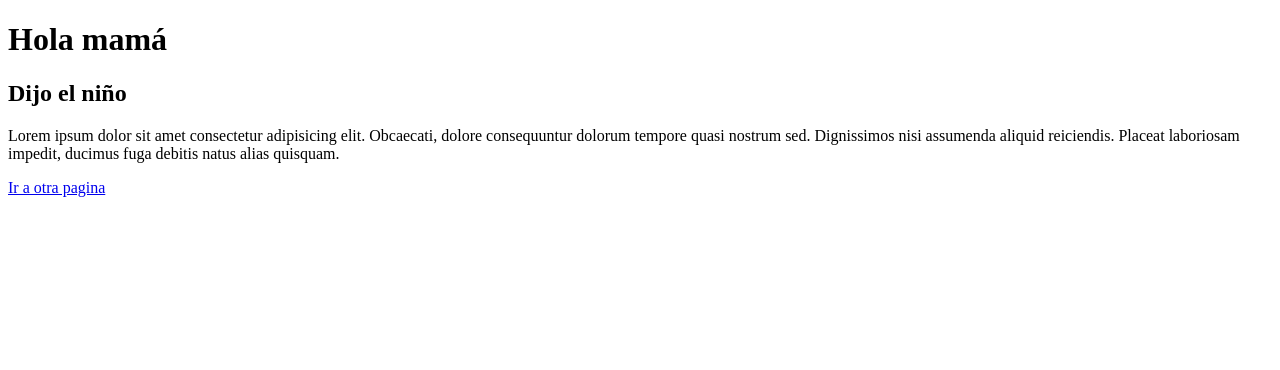
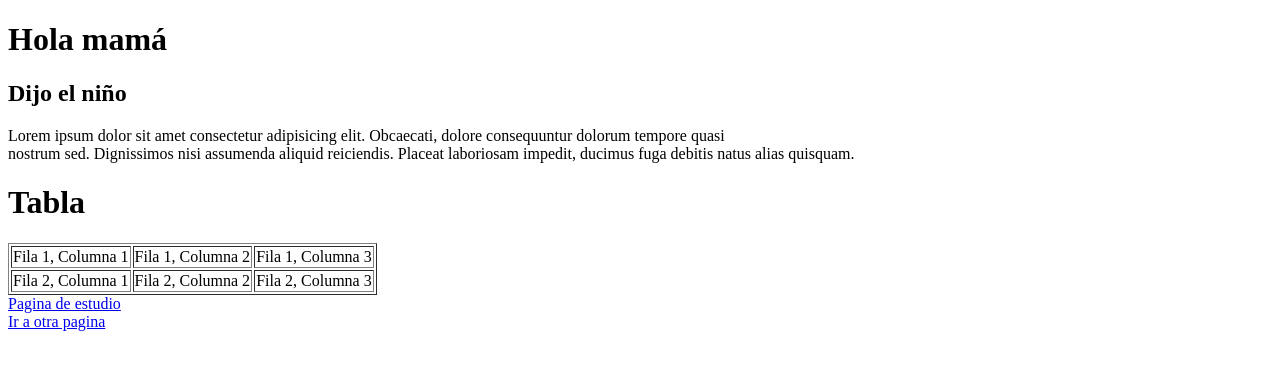
Before and after one commit to mats481/proyecto_demo, a plain HTML site: page index.html in a window 1280 px wide. Drawn offline with Linux system fonts and the light colour scheme.

Commit message:
segundo commit

```diff
--- a/index.html
+++ b/index.html
@@ -1,4 +1,5 @@
 <!doctype html>
+<!-- Esto es un comentario de una sola linea-->
 <html>
     <head>
         <title>
@@ -10,8 +11,23 @@
         <h1>Hola mamá</h1>
         <h2>Dijo el niño</h2>
         <p>
-            Lorem ipsum dolor sit amet consectetur adipisicing elit. Obcaecati, dolore consequuntur dolorum tempore quasi nostrum sed. Dignissimos nisi assumenda aliquid reiciendis. Placeat laboriosam impedit, ducimus fuga debitis natus alias quisquam.
+            Lorem ipsum dolor sit amet consectetur adipisicing elit. Obcaecati, dolore consequuntur dolorum tempore quasi<br>
+            nostrum sed. Dignissimos nisi assumenda aliquid reiciendis. Placeat laboriosam impedit, ducimus fuga debitis natus alias quisquam.
         </p>
+        <h1>Tabla</h1>
+        <table border=1>
+            <tr>
+                <td> Fila 1, Columna 1</td>
+                <td> Fila 1, Columna 2</td>
+                <td> Fila 1, Columna 3</td>
+            </tr>
+            <tr>
+                <td>Fila 2, Columna 1</td>
+                <td>Fila 2, Columna 2</td>
+                <td> Fila 2, Columna 3</td>
+            </tr>
+        </table>
+        <a href="https://www.w3schools.com">Pagina de estudio</a><br>
         <a href="pagina2.html">Ir a otra pagina</a>
     </body>
 </html>
```
Also changed, not shown: pagina2.html (+1 -1 lines).
